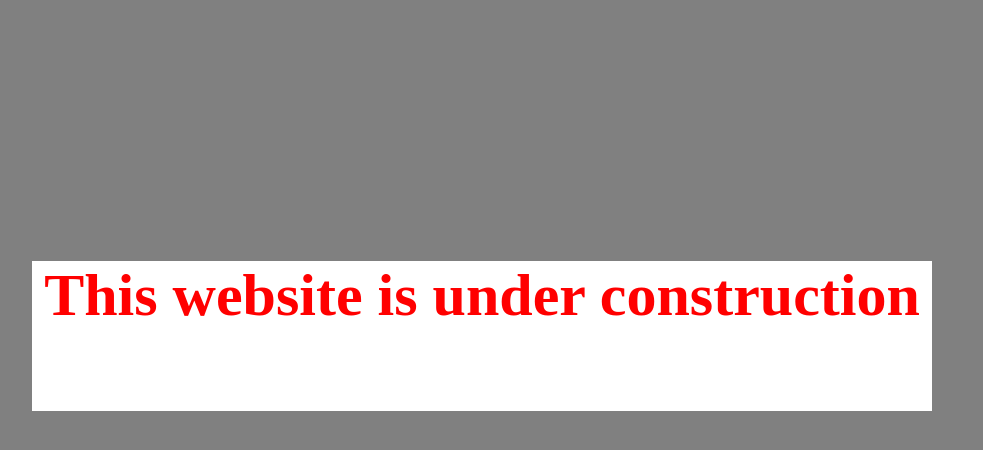
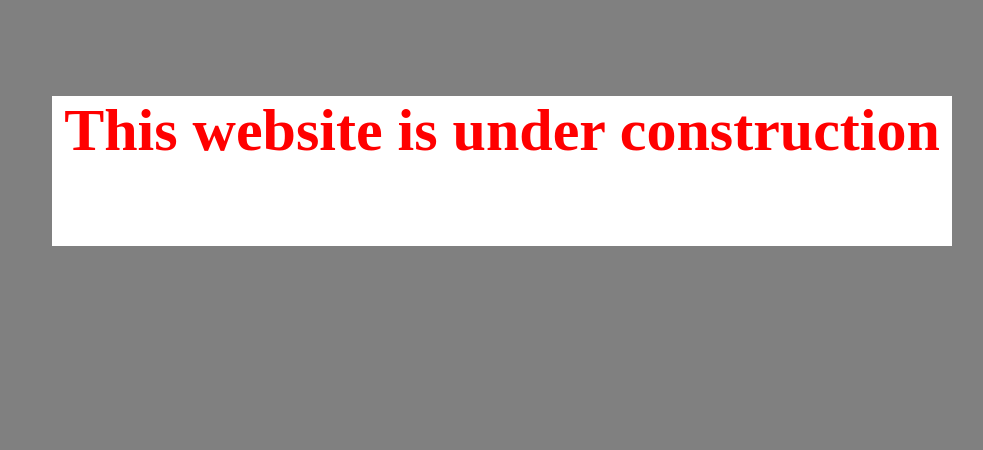
Before and after one commit to koula2018/meet-koula, a plain HTML site: page index.html in a window 1280 px wide. Shown: the whole page, without its empty margins (6-989 px from the left). Drawn offline with Linux system fonts and the light colour scheme.

Commit message:
Update index.html

```diff
--- a/index.html
+++ b/index.html
@@ -16,8 +16,8 @@
     height: 150px;
     width: 900px;
     background: white;
-    margin-top: 20%;
-    margin-left: 30px;
+    margin-top: 7%;
+    margin-left: 50px;
     }
 
   </style>
```
